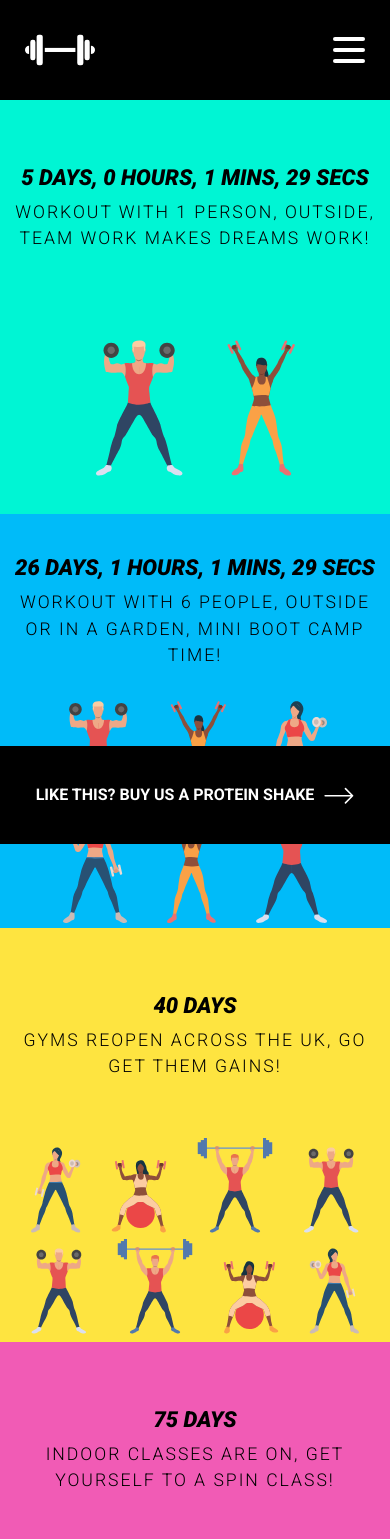
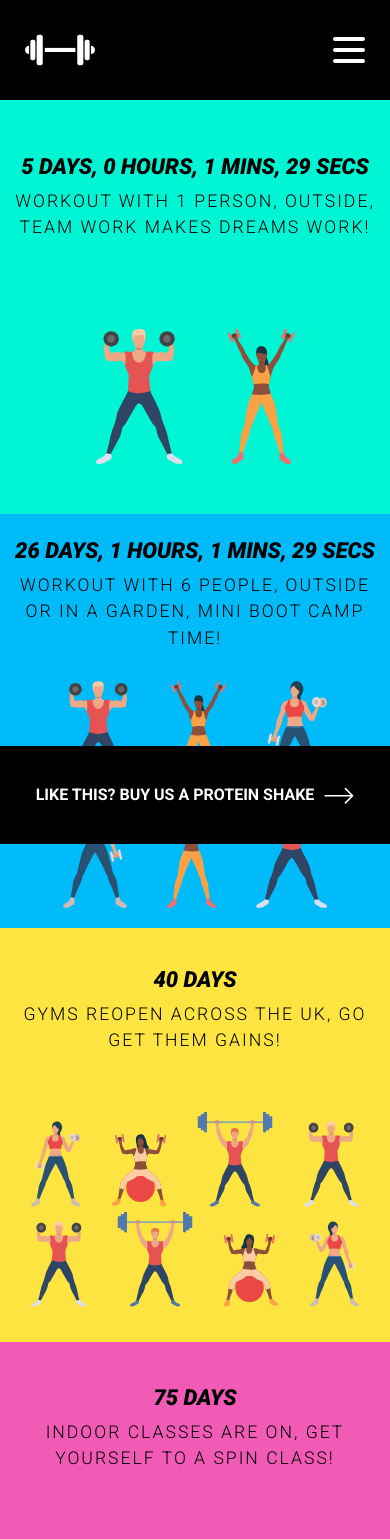
Before and after one commit to SamRaha/RepsUntilReopening, a React (Create React App) app: page / in a window 390 px wide. Shown: the top 1539 px of the page. Built offline with nearby package versions, Linux system fonts and the light colour scheme.

Commit message:
needs coffee button

```diff
--- a/src/components/Burger.js
+++ b/src/components/Burger.js
@@ -42,10 +42,10 @@ const Burger = () => {
     return (
         <>
             <div className="nav-link">
-                {/* <a target="_" href="https://www.buymeacoffee.com/repsreopening">
+                <a target="_" href="https://www.buymeacoffee.com/repsreopening">
                     LIKE THIS? BUY US A PROTEIN SHAKE
-                </a> */}
-                <BuyMeACoffee />
+                </a>
+                {/* <BuyMeACoffee /> */}
                 <svg className="arrow" width="42" height="23" viewBox="0 0 42 23" fill="none" xmlns="http://www.w3.org/2000/svg">
                     <path d="M1.61487 11.884H40M40 11.884L30.0346 1.91864M40 11.884L30.0346 21.8494" stroke="white" stroke-width="2.21453" stroke-linecap="round" stroke-linejoin="round" />
                 </svg>
--- a/src/components/BuyMeACoffee.js
+++ b/src/components/BuyMeACoffee.js
@@ -4,30 +4,46 @@ import "./BuyMeACoffee.css";
 class BuyMeACoffee extends React.Component {
     constructor(props) {
         super(props);
-        <script
-            type="text/javascript"
-            src="https://cdnjs.buymeacoffee.com/1.0.0/button.prod.min.js"
-            data-name="bmc-button"
-            data-slug="repsreopening"
-            data-color="#FFDD00"
-            data-emoji="💪"
-            data-font="Comic"
-            data-text="Like this? Buy us a Protein Shake"
-            data-outline-color="#000000"
-            data-font-color="#000000"
-            data-coffee-color="#ffffff"
-        ></script>;
+        // <script
+        //     type="text/javascript"
+        //     src="https://cdnjs.buymeacoffee.com/1.0.0/button.prod.min.js"
+        //     data-name="bmc-button"
+        //     data-slug="repsreopening"
+        //     data-color="#FFDD00"
+        //     data-emoji="💪"
+        //     data-font="Comic"
+        //     data-text="Like this? Buy us a Protein Shake"
+        //     data-outline-color="#000000"
+        //     data-font-color="#000000"
+        //     data-coffee-color="#ffffff"
+        // ></script>;
         let script = document.createElement("script");
-        script.setAttribute("data-name", "BMC-Widget");
-        script.src = "https://cdnjs.buymeacoffee.com/1.0.0/widget.prod.min.js";
-        script.setAttribute("data-id", "boulderproblems");
-        script.setAttribute("data-description", "Thank you for your support!");
-        script.setAttribute("data-message", "This web is free to use. Do you want to help supporting it?");
-        script.setAttribute("data-color", "#FF5F5F");
-        script.setAttribute("data-position", "right");
+        script.setAttribute("type", "text/javascript");
+        script.src = "https://cdnjs.buymeacoffee.com/1.0.0/button.prod.min.js";
+        script.setAttribute("data-name", "bmc-button");
+        script.setAttribute("data-slug", "resreopening");
+        script.setAttribute("data-color", "#FFDD00");
+        script.setAttribute("data-emoji", "💪");
+        script.setAttribute("data-font", "Comic");
+        script.setAttribute("data-text", "Like this? Buy us a Protein Shake");
+        script.setAttribute("data-outline-color", "#000000");
+        script.setAttribute("data-font-color", "#000000");
+        script.setAttribute("data-coffee-color", "#ffffff");
         script.setAttribute("data-x_margin", "18");
         script.setAttribute("data-y-margin", "18");
+        script.setAttribute("data-position", "right");
         script.async = true;
+        // let script = document.createElement("script");
+        // script.setAttribute("data-name", "BMC-Widget");
+        // script.src = "https://cdnjs.buymeacoffee.com/1.0.0/widget.prod.min.js";
+        // script.setAttribute("data-id", "boulderproblems");
+        // script.setAttribute("data-description", "Thank you for your support!");
+        // script.setAttribute("data-message", "This web is free to use. Do you want to help supporting it?");
+        // script.setAttribute("data-color", "#FF5F5F");
+        // script.setAttribute("data-position", "right");
+        // script.setAttribute("data-x_margin", "18");
+        // script.setAttribute("data-y-margin", "18");
+        // script.async = true;
         //Call window on load to show the image
         script.onload = function () {
             var evt = document.createEvent("Event");
--- a/src/components/Timer.css
+++ b/src/components/Timer.css
@@ -22,6 +22,15 @@
     min-width: 500px;
     font-style: italic;
 }
+.picture {
+    /* margin-right: 70px; */
+    flex: 1;
+    display: flex;
+    flex-wrap: wrap;
+    justify-content: flex-end;
+    max-width: 550px;
+    margin-right: 70px;
+}
 
 .timer-container {
     display: flex;
@@ -36,15 +45,6 @@
     padding-left: 70px;
 }
 
-.picture {
-    /* margin-right: 70px; */
-    flex: 1;
-    display: flex;
-    flex-wrap: wrap;
-    justify-content: flex-end;
-    max-width: 550px;
-    margin-right: 70px;
-}
 .muscle-man {
     max-width: 85px;
     margin: 2px;
@@ -70,12 +70,27 @@
     font-size: 35px;
 }
 
+@media screen and (max-width: 376px) {
+    .timer {
+        font-size: 21px !important;
+    }
+}
+
+.mobileImage2 {
+    -webkit-transform: scaleX(-1);
+    -moz-transform: scaleX(-1);
+    -o-transform: scaleX(-1);
+    transform: scaleX(-1);
+    margin-top: 5px;
+}
+
 @media screen and (max-width: 768px) {
     .card-container {
         height: 414px;
         flex-direction: column;
         text-align: center !important;
         padding: 5px;
+        justify-content: space-around !important;
     }
     .after-text {
         font-size: 22px;
@@ -91,8 +106,12 @@
         font-size: 22px;
         min-width: 0px;
     }
+    .timer-container {
+        flex: 0;
+    }
     .picture {
         margin: 0 !important;
+        flex: 0;
         justify-content: center;
     }
     .muscle-man {
--- a/src/components/Timer.js
+++ b/src/components/Timer.js
@@ -5,26 +5,24 @@ import muscleMan from "../assets/muscle-man.png";
 import { useMediaQuery } from "react-responsive";
 
 function Timer(props) {
-    const isMobile = useMediaQuery({ query: "(max-width: 768px)" });
+    const isMobile = useMediaQuery({ query: "(max-width: 1054px)" });
     console.log("isMobile: ", isMobile);
 
     let mobileImage;
     let mobileImage2;
     let desktopImage;
     if (isMobile) {
-        mobileImage = <img src={props.mobileImage}></img>;
-        mobileImage2 = <img src={props.mobileImage2} style={{ transform: "scaleX(-1)" }}></img>;
+        mobileImage = <img src={props.mobileImage} className="mobileImage"></img>;
+        mobileImage2 = <img src={props.mobileImage2} className="mobileImage2"></img>;
     } else {
         mobileImage = "";
         mobileImage2 = "";
     }
     if (!isMobile) {
-        desktopImage = <img src={props.desktopImage}></img>;
+        desktopImage = <img src={props.desktopImage} className="desktopImage"></img>;
     } else {
         desktopImage = "";
     }
-
-    // let desktopImage2 = <img src={props.desktopImage2}></img>;
 
     let picture = [];
 
@@ -97,8 +95,7 @@ function Timer(props) {
                     </div>
                 </div>
                 <div className={`picture ${props.classNamePicture} `}>
-                    {/* {picture}  */}
-                    {desktopImage} {mobileImage} {mobileImage2}
+                    {props.desktopImage ? desktopImage : ""} {props.mobileImage ? mobileImage : ""} {props.mobileImage2 ? mobileImage2 : ""}
                 </div>
             </div>
         </>
```
